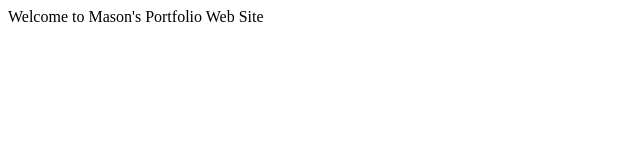
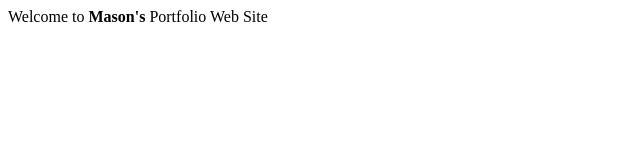
Before and after one commit to masonsantos8/masonsantos8.github.io, a plain HTML site: page index.html in a window 1280 px wide. Shown: the full height of the page, 0-640 px from the left. Drawn offline with Linux system fonts and the light colour scheme.

Commit message:
Update index.html

```diff
--- a/index.html
+++ b/index.html
@@ -2,10 +2,10 @@
 <html>
     <head>
         <meta charset="utf-8">
-        <title>HTML basics</title>
+        <title>Mason's Programming Portfolio</title>
     </head>
     <body>
-Welcome to Mason's Portfolio Web Site
+        Welcome to <strong>Mason's</strong> Portfolio Web Site
 
     </body>
 </html>
```
